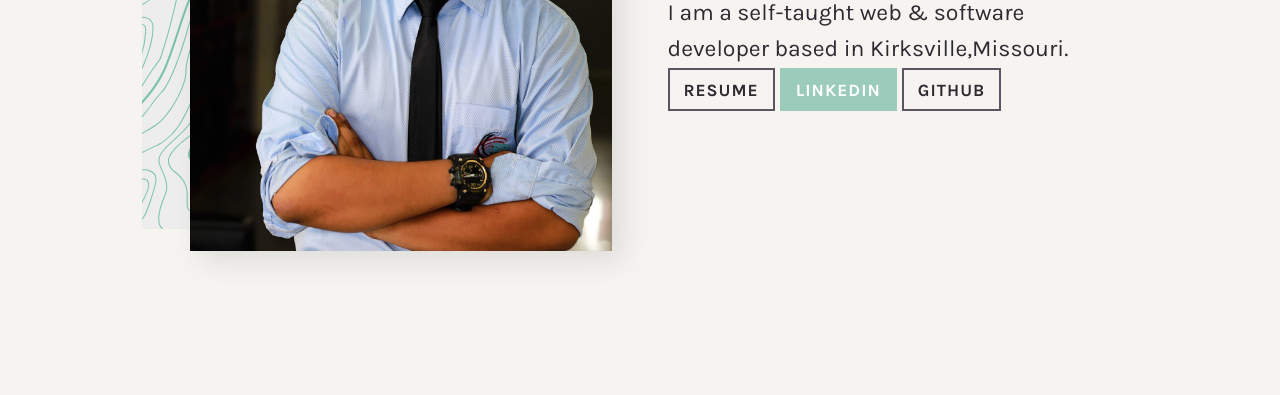
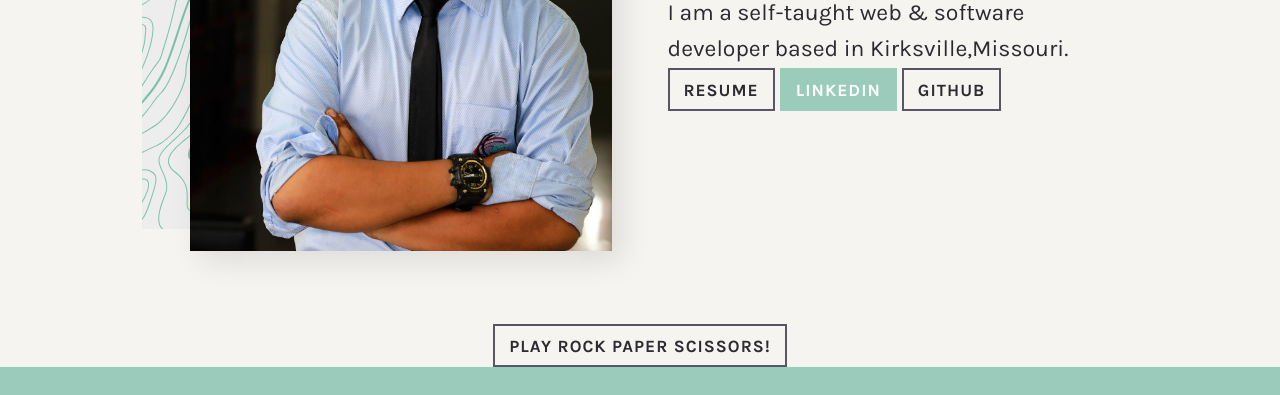
Before and after one commit to shibampokerail/Portfolio-Website, a plain HTML site: page index.html in a window 1280 px wide. Shown: the part 388-783 px from the top of the page. Drawn offline with nearby package versions, Linux system fonts and the light colour scheme.

Commit message:
Update index.html

```diff
--- a/index.html
+++ b/index.html
@@ -102,7 +102,7 @@
 <!--                <p>Nam si propter voluptatem, quae est ista laus, quae possit e macello peti? Sin te auctoritas commovebat, nobisne omnibus et Platoni ipsi nescio quem illum&nbsp;anteponebas.</p>-->
 <!--            </div>-->
         </section>
-            <div class="grid-column span-half pt3 pb3 mobile-m order-2">
+            <div>
               <center>  <a class="btn btn--outline btn--sm" href="https://www.shibampokhrel.com/rockps/">Play Rock Paper Scissors!</a></center>
 
             </div>
```
